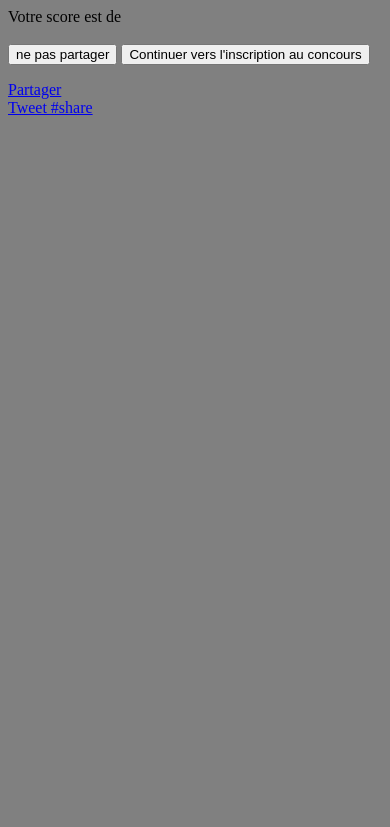
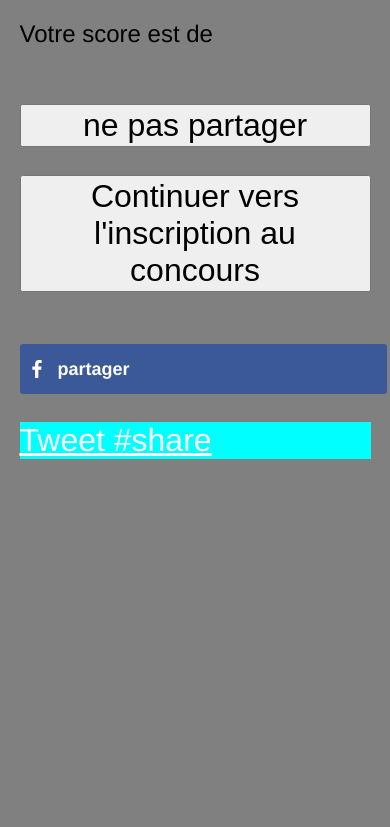
Before and after one commit to shinigami144/Delhaize-Projet, a PHP site: page /partageFB.php in a window 390 px wide. Shown: the top 827 px of the page. Run offline with PHP 8.4, Linux system fonts and the light colour scheme; the visitor is signed in with stand-in values (Sample User, id 1); data that the repository does not hold is empty; some libraries are stand-ins or nearby versions.

Commit message:
en espérant que ça marche sur bien sur mobile

```diff
--- a/index.php
+++ b/index.php
@@ -7,9 +7,9 @@
         session_start();
         ?>
         <form action="setlanguage.php" method="post">
-            <button type="submit" name="langue" value='en'><img src="img/en.jpg" alt="English"/></button>
-            <button type="submit" name="langue" value='fr'><img src="img/fr.png" alt="French"/></button>
-            <button type="submit" name="langue" value='nl'><img src="img/NL.jpg" alt="Dutch"/></button>
+            <div><button type="submit" name="langue" value='en'><img src="img/en.jpg" alt="English"/></button></div>
+            <div><button type="submit" name="langue" value='fr'><img src="img/fr.png" alt="French"/></button></div>
+            <div><button type="submit" name="langue" value='nl'><img src="img/NL.jpg" alt="Dutch"/></button></div>
         </form>
     </body>
 </html>
--- a/inscription.php
+++ b/inscription.php
@@ -9,6 +9,7 @@
         <meta property="og:title"         content="Jeu Delhaize Frozen II" />
         <meta property="og:description"   content="You played the Frozen II game from the delhaize website" />
         <meta property="og:image"         content="https://www.journaldugeek.com/content/uploads/2017/04/reine-des-neiges-snowman.jpg" />
+        <link rel="stylesheet" href="senario.css"/>
     </head>
     <body>
 
@@ -18,9 +19,9 @@
         session_start();
         ?>
        <div class='inscription'>
-            <h1 style="font-size:34px;text-decoration: underline;">Inscription</h1>
+            <h1 style="text-decoration: underline;">Inscription</h1>
             <form action="envoie.php" app-token="XLGFHEKSPFJTHEPPPA"  method="POST">
-                <p style="font-size:20px;">
+                <p >
                 email : <input type="email" name="user-email" id='mail'/><br/>
                 ticket-id : <input type="txt" name="ticket-id" id='ticketid'/> <br/>
                 ticket-time : <input type="number" name="ticket-time" id='tickettime' /> <br/>
--- a/partageFB.php
+++ b/partageFB.php
@@ -9,7 +9,7 @@ $score=$_POST['score'];
         <meta property="og:title"         content="Jeu Delhaize Frozen II" />
         <meta property="og:description"   content="You played the Frozen II game from the delhaize website" />
         <meta property="og:image"         content="https://www.journaldugeek.com/content/uploads/2017/04/reine-des-neiges-snowman.jpg" />
-
+        <link rel="stylesheet" href="senario.css"/>
     </head>
     <body style="background-color : grey;">
         <form action="inscription.php">
@@ -18,11 +18,14 @@ $score=$_POST['score'];
                     {
                     echo 'Votre score est de '.$score.'<br/><br/>';
                     echo "<button type='submit'>ne pas partager</button>
-                        <button type='submit'>Continuer vers l'inscription au concours</button>";
-                    echo '<div id="fb-root"></div>
-                        <script async defer crossorigin="anonymous" src="https://connect.facebook.net/fr_FR/sdk.js#xfbml=1&version=v8.0" nonce="BDuAosSw"></script>
-                        <div class="fb-share-button" data-href="http://www.delhaize.be" data-layout="button" data-size="large"><a target="_blank" href="https://www.facebook.com/sharer/sharer.php?u=https%3A%2F%2Fdevelopers.facebook.com%2Fdocs%2Fplugins%2F&amp;src=sdkpreparse" class="fb-xfbml-parse-ignore">Partager</a></div>
-                        <a href="https://twitter.com/intent/tweet?button_hashtag=share&ref_src=twsrc%5Etfw" class="twitter-hashtag-button" data-size="large" data-text="I played the delhaize Frozen II Game My score was '.$score.'" data-url="http://delhaize-projet/partageFB.php" data-related="Delhaize,Ludus" data-dnt="true" data-show-count="false">Tweet #share</a><script async src="https://platform.twitter.com/widgets.js" charset="utf-8"></script>
+                        <button type='submit'>Continuer vers l'inscription au concours</button></p></form>";
+                    echo '<div id="fb-share-button">
+                        <svg viewBox="0 0 12 12" preserveAspectRatio="xMidYMid meet">
+                        <path class="svg-icon-path" d="M9.1,0.1V2H8C7.6,2,7.3,2.1,7.1,2.3C7,2.4,6.9,2.7,6.9,3v1.4H9L8.8,6.5H6.9V12H4.7V6.5H2.9V4.4h1.8V2.8 c0-0.9,0.3-1.6,0.7-2.1C6,0.2,6.6,0,7.5,0C8.2,0,8.7,0,9.1,0.1z"></path>
+                        </svg>
+                        <span>partager</span>
+                        </div>';
+                    echo '<div><a href="https://twitter.com/intent/tweet?button_hashtag=share&ref_src=twsrc%5Etfw" data-size="large" data-text="I played the delhaize Frozen II Game My score was '.$score.'" data-url="http://delhaize-projet/partageFB.php" data-related="Delhaize,Ludus" data-dnt="true" data-show-count="false" style="width:100%;height:5%;margin-top : 8%;">Tweet #share</a></div><script async src="https://platform.twitter.com/widgets.js" charset="utf-8"></script>
                         ';
 
                     //message facebook pour les applications avec canvas -> besoin de app token pour etre fonctionel -> moyen de preset le message
@@ -46,11 +49,14 @@ $score=$_POST['score'];
                         {
                         echo 'Your score is '.$score.'<br/><br/>';
                         echo "<button type='submit'>don't share</button>
-                        <button type='submit'>continue to the concours</button>";
-                        echo '<div id="fb-root"></div>
-                            <script async defer crossorigin="anonymous" src="https://connect.facebook.net/en_EN/sdk.js#xfbml=1&version=v8.0" nonce="BDuAosSw"></script>
-                            <div class="fb-share-button" data-href="https://developers.facebook.com/docs/plugins/" data-layout="button" data-size="large"><a target="_blank" href="https://www.facebook.com/sharer/sharer.php?u=https%3A%2F%2Fdevelopers.facebook.com%2Fdocs%2Fplugins%2F&amp;src=sdkpreparse" class="fb-xfbml-parse-ignore">Share</a></div>
-                            <a href="https://twitter.com/intent/tweet?button_hashtag=share&ref_src=twsrc%5Etfw" class="twitter-hashtag-button" data-size="large" data-text="I played the delhaize Frozen II Game My score was '.$score.'" data-url="http://delhaize-projet/partageFB.php" data-related="Delhaize,Ludus" data-dnt="true" data-show-count="false">Tweet #share</a><script async src="https://platform.twitter.com/widgets.js" charset="utf-8"></script>
+                        <button type='submit'>continue to the concours</button></p></form>";
+                        echo '<div id="fb-share-button">
+                        <svg viewBox="0 0 12 12" preserveAspectRatio="xMidYMid meet">
+                        <path class="svg-icon-path" d="M9.1,0.1V2H8C7.6,2,7.3,2.1,7.1,2.3C7,2.4,6.9,2.7,6.9,3v1.4H9L8.8,6.5H6.9V12H4.7V6.5H2.9V4.4h1.8V2.8 c0-0.9,0.3-1.6,0.7-2.1C6,0.2,6.6,0,7.5,0C8.2,0,8.7,0,9.1,0.1z"></path>
+                        </svg>
+                        <span>partager</span>
+                        </div>';
+                    echo '<a href="https://twitter.com/intent/tweet?button_hashtag=share&ref_src=twsrc%5Etfw" class="twitter-hashtag-button" data-size="large" data-text="I played the delhaize Frozen II Game My score was '.$score.'" data-url="http://delhaize-projet/partageFB.php" data-related="Delhaize,Ludus" data-dnt="true" data-show-count="false">Tweet #share</a><script async src="https://platform.twitter.com/widgets.js" charset="utf-8"></script>
                         ';
 
                         }
@@ -58,22 +64,28 @@ $score=$_POST['score'];
                         if($_SESSION['lan']== 'nl'){
                             echo 'Uw score zijn '.$score.'<br/><br/>';
                             echo "<button type='submit'>niet delen</button>
-                            <button type='submit'>Cga door met de concurrentie</button>";
-                            echo '<div id="fb-root"></div>
-                            <script async defer crossorigin="anonymous" src="https://connect.facebook.net/nl_NL/sdk.js#xfbml=1&version=v8.0" nonce="BDuAosSw"></script>
-                            <div class="fb-share-button" data-href="https://developers.facebook.com/docs/plugins/" data-layout="button" data-size="large"><a target="_blank" href="https://www.facebook.com/sharer/sharer.php?u=https%3A%2F%2Fdevelopers.facebook.com%2Fdocs%2Fplugins%2F&amp;src=sdkpreparse" class="fb-xfbml-parse-ignore">Comment on dit partager en neerlandais ?</a></div>
-                            <a href="https://twitter.com/intent/tweet?button_hashtag=share&ref_src=twsrc%5Etfw" class="twitter-hashtag-button" data-size="large" data-text="I played the delhaize Frozen II Game My score was '.$score.'" data-url="http://delhaize-projet/partageFB.php" data-related="Delhaize,Ludus" data-dnt="true" data-show-count="false">Tweet #share</a><script async src="https://platform.twitter.com/widgets.js" charset="utf-8"></script>
+                            <button type='submit'>Cga door met de concurrentie</button></p></form>";
+                            echo '<div id="fb-share-button">
+                        <svg viewBox="0 0 12 12" preserveAspectRatio="xMidYMid meet">
+                        <path class="svg-icon-path" d="M9.1,0.1V2H8C7.6,2,7.3,2.1,7.1,2.3C7,2.4,6.9,2.7,6.9,3v1.4H9L8.8,6.5H6.9V12H4.7V6.5H2.9V4.4h1.8V2.8 c0-0.9,0.3-1.6,0.7-2.1C6,0.2,6.6,0,7.5,0C8.2,0,8.7,0,9.1,0.1z"></path>
+                        </svg>
+                        <span>partager</span>
+                        </div>';
+                    echo '<a href="https://twitter.com/intent/tweet?button_hashtag=share&ref_src=twsrc%5Etfw" class="twitter-hashtag-button" data-size="large" data-text="I played the delhaize Frozen II Game My score was '.$score.'" data-url="http://delhaize-projet/partageFB.php" data-related="Delhaize,Ludus" data-dnt="true" data-show-count="false">Tweet #share</a><script async src="https://platform.twitter.com/widgets.js" charset="utf-8"></script>
                         ';
 
                         }
                         else{
                             echo 'Your score is '.$score.'<br/><br/>';
                         echo "<button type='submit'>don't share</button>
-                        <button type='submit'>continue to the concours</button>";
-                        echo '<div id="fb-root"></div>
-                            <script async defer crossorigin="anonymous" src="https://connect.facebook.net/en_EN/sdk.js#xfbml=1&version=v8.0" nonce="BDuAosSw"></script>
-                            <div class="fb-share-button" data-href="https://developers.facebook.com/docs/plugins/" data-layout="button" data-size="large"><a target="_blank" href="https://www.facebook.com/sharer/sharer.php?u=https%3A%2F%2Fdevelopers.facebook.com%2Fdocs%2Fplugins%2F&amp;src=sdkpreparse" class="fb-xfbml-parse-ignore">Share</a></div>
-                            <a href="https://twitter.com/intent/tweet?button_hashtag=share&ref_src=twsrc%5Etfw" class="twitter-hashtag-button" data-size="large" data-text="I played the delhaize Frozen II Game My score was '.$score.'" data-url="http://delhaize-projet/partageFB.php" data-related="Delhaize,Ludus" data-dnt="true" data-show-count="false">Tweet #share</a><script async src="https://platform.twitter.com/widgets.js" charset="utf-8"></script>
+                        <button type='submit'>continue to the concours</button></p></form>";
+                       echo '<div id="fb-share-button">
+                        <svg viewBox="0 0 12 12" preserveAspectRatio="xMidYMid meet">
+                        <path class="svg-icon-path" d="M9.1,0.1V2H8C7.6,2,7.3,2.1,7.1,2.3C7,2.4,6.9,2.7,6.9,3v1.4H9L8.8,6.5H6.9V12H4.7V6.5H2.9V4.4h1.8V2.8 c0-0.9,0.3-1.6,0.7-2.1C6,0.2,6.6,0,7.5,0C8.2,0,8.7,0,9.1,0.1z"></path>
+                        </svg>
+                        <span>partager</span>
+                        </div>';
+                    echo '<a href="https://twitter.com/intent/tweet?button_hashtag=share&ref_src=twsrc%5Etfw" class="twitter-hashtag-button" data-size="large" data-text="I played the delhaize Frozen II Game My score was '.$score.'" data-url="http://delhaize-projet/partageFB.php" data-related="Delhaize,Ludus" data-dnt="true" data-show-count="false" style="width:100%;">Tweet #share</a><script async src="https://platform.twitter.com/widgets.js" charset="utf-8"></script>
                         ';
                         }
                     }
@@ -81,5 +93,26 @@ $score=$_POST['score'];
         ?>
             </p>
         </form>
+        <script>
+            var fbButton = document.getElementById('fb-share-button');
+            var url = 'http://www.delhaize.be';//window.location.href;
+
+            fbButton.addEventListener('click', function() {
+                window.open('https://www.facebook.com/sharer/sharer.php?u=' + url,
+                'facebook-share-dialog',
+                'width=800,height=600'
+                );
+                return false;
+            });
+        </script>
+        <script>
+        var twitterShare = document.querySelector('[data-js="twitter-share"]');
+        twitterShare.onclick = function(e) {
+            e.preventDefault();
+            var twitterWindow = window.open('https://twitter.com/share?url=' + document.URL, 'twitter-popup', 'height=350,width=600');
+            if(twitterWindow.focus) { twitterWindow.focus();}
+            return false;
+        }
+        </script>
     </body>
 </html>
--- /dev/null
+++ b/senario.css
@@ -0,0 +1,140 @@
+p{
+    font-size-adjust: auto;
+    font-size: 18pt;
+}
+form p{
+    font-size-adjust: auto;
+    font-size: 18pt;
+    font-stretch: expanded;
+}
+button{
+    margin-top: 8%;
+    width: 100%;
+    height: auto;
+    font-size: 24pt;
+    font-stretch: expanded;
+}
+div{
+    margin-top: 8%;
+    width: 100%;
+    height: auto;
+    font-size: 24pt;
+    font-stretch: expanded;
+    background-color: cyan;
+}
+a{
+    margin-top: 8%;
+    width: 100%;
+    height: auto;
+    font-size: 24pt;
+    font-stretch: expanded;
+    color: white;
+
+    border-radius: 10px;
+}
+a:visited{
+    margin-top: 8%;
+    width: 100%;
+    height: auto;
+    font-size: 24pt;
+    font-stretch: expanded;
+    color: white;
+}
+a button{
+    margin-top: 8%;
+    width: 100%;
+    height: auto;
+    font-size: 24pt;
+    font-stretch: expanded;
+    color:white;
+}
+div a{
+    margin-top: 8%;
+    width: 100%;
+    height: auto;
+    font-size: 24pt;
+    font-stretch: expanded;
+    color:white;
+    background-color: cyan;
+}
+div iframe{
+    margin-top: 8%;
+    width: 100%;
+    height: auto;
+    font-size: 24pt;
+    font-stretch: expanded;
+}
+.btn-facebook {
+    margin-top: 8%;
+    width: 100%;
+    height: auto;
+    font-size: 24pt;
+    font-stretch: expanded;
+	color: #fff;
+	background-color: #4C67A1;
+}
+.btn-facebook:hover {
+	color: #fff;
+	background-color: #405D9B;
+}
+.btn-facebook:focus {
+	color: #fff;
+}
+form p button{
+    margin-top: 8%;
+    width: 100%;
+    height: auto;
+    font-size: 24pt;
+    font-stretch: expanded;
+}
+body {
+    margin: 5%;
+    font-family: Helvetica;
+    -moz-osx-font-smoothing: grayscale;
+    -webkit-font-smoothing: antialiased;
+}
+
+#fb-share-button {
+    background: #3b5998;
+    border-radius: 3px;
+    font-weight: 600;
+    padding: 5px 8px;
+    display: inline-block;
+    position: static;
+    width: 100%;
+    height: 5%;
+}
+
+#fb-share-button:hover {
+    cursor: pointer;
+    background: #213a6f;
+    width: 100%;
+    height: 5%;
+}
+
+#fb-share-button svg {
+    width: 18px;
+    fill: white;
+    vertical-align: middle;
+    border-radius: 2px;
+}
+
+#fb-share-button span {
+    vertical-align: middle;
+    color: white;
+    font-size: 18px;
+    padding: 0 3px;
+    width: 100%;
+    height: 5%;
+}
+iframe{
+    width:100%;
+    height: auto;
+}
+.twitter-hashtag-button{
+    width:100%;
+    height: 5%;
+}
+div form p{
+
+}
```
Also changed, not shown: img.css (+10 -6 lines), senario.php (+6 -6 lines), tuto.php (+5 -5 lines).
